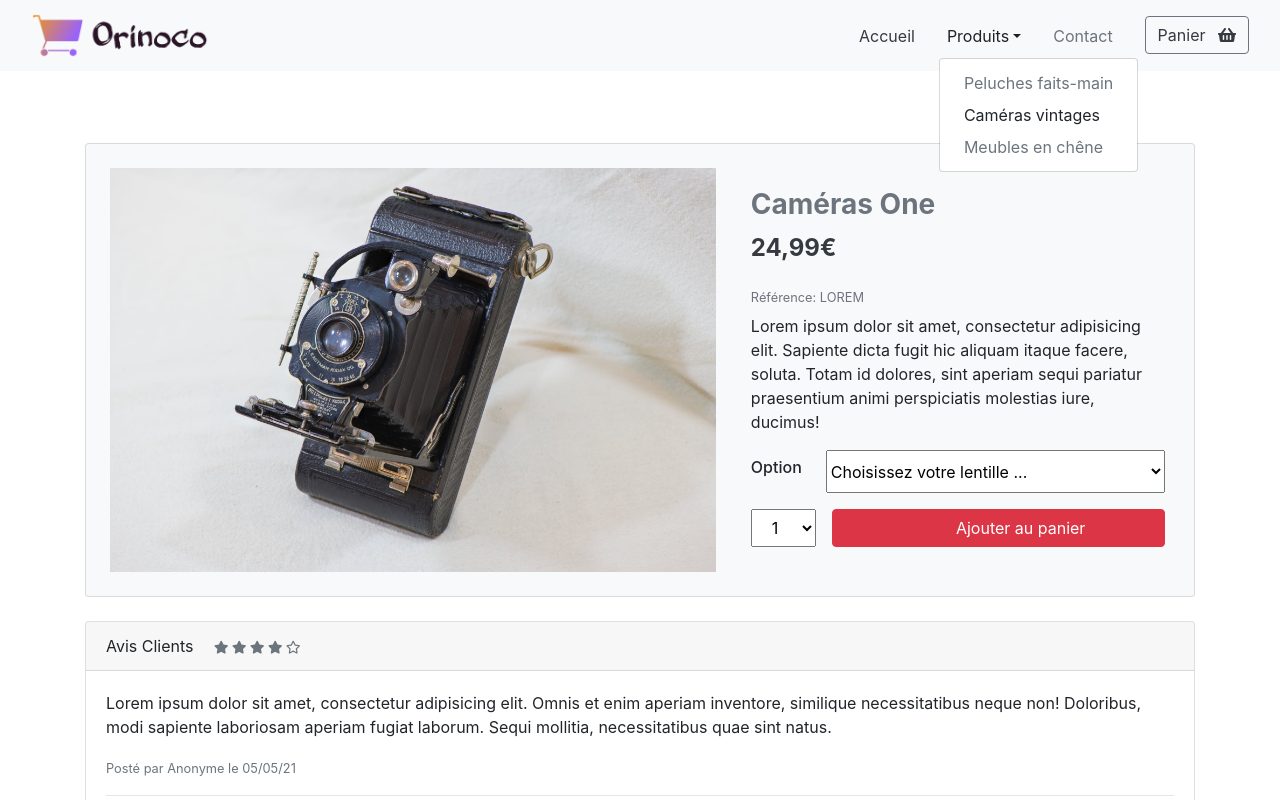
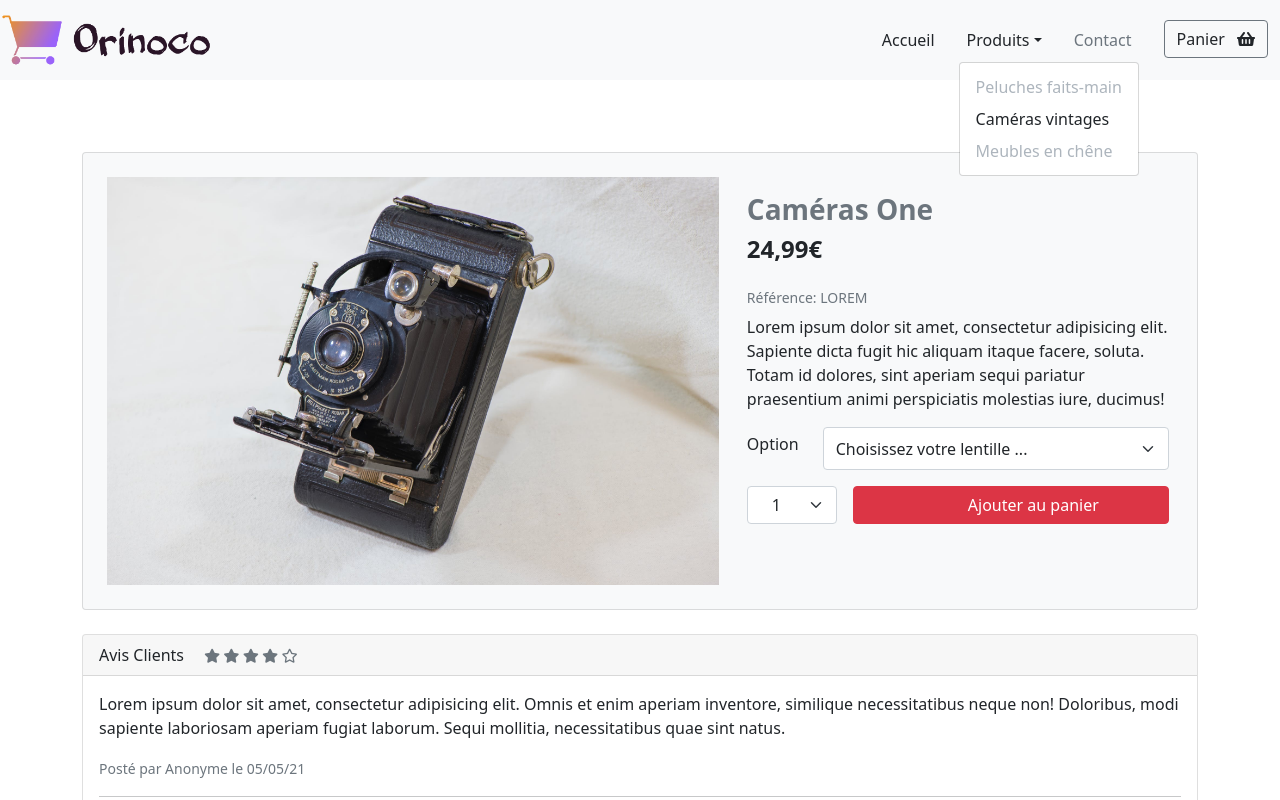
Before and after one commit to GwendolineBENATEAU/GwendolineBenateau_5_27042021, a plain HTML site: page front_end/products.html in a window 1280 px wide. Both pictures are taken after a click on the button "Produits". Shown: the top 800 px of the page. Drawn offline with nearby package versions, Linux system fonts and the light colour scheme.

Commit message:
:arrow_up: level up bootstrap v5.0

```diff
--- a/front_end/products.html
+++ b/front_end/products.html
@@ -2,17 +2,17 @@
 <html lang="fr">
 
 <head>
-    <!-- meta tags -->
+    <!-- MetaTags -->
     <meta charset="utf-8">
     <title>Orinoco - Peluches faits main Cam&eacute;ras vintages meubles chêne</title>
     <meta name="description"
         content="Achat vente en ligne de produits rares, artisanaux et d'exception. Venez découvrir notre sélection de peluches faits main, Cam&eacute;ras vintages, Meubles en ch&ecirc;ne !">
-    <meta name="viewport" content="width=device-width, initial-scale=1, shrink-to-fit=no">
+    <meta name="viewport" content="width=device-width, initial-scale=1">
     <link rel="icon" type="image/png" sizes="16x16" href="img/icon_orinoco.png">
 
     <!-- CDN Bootstrap -->
-    <link rel="stylesheet" href="https://maxcdn.bootstrapcdn.com/bootstrap/4.0.0/css/bootstrap.min.css"
-        integrity="sha384-Gn5384xqQ1aoWXA+058RXPxPg6fy4IWvTNh0E263XmFcJlSAwiGgFAW/dAiS6JXm" crossorigin="anonymous">
+    <link href="https://cdn.jsdelivr.net/npm/bootstrap@5.0.0/dist/css/bootstrap.min.css" rel="stylesheet"
+        integrity="sha384-wEmeIV1mKuiNpC+IOBjI7aAzPcEZeedi5yW5f2yOq55WWLwNGmvvx4Um1vskeMj0" crossorigin="anonymous">
     <!-- CDN Font Awesome -->
     <link rel="stylesheet" href="https://pro.fontawesome.com/releases/v5.10.0/css/all.css"
         integrity="sha384-AYmEC3Yw5cVb3ZcuHtOA93w35dYTsvhLPVnYs9eStHfGJvOvKxVfELGroGkvsg+p" crossorigin="anonymous" />
@@ -26,37 +26,37 @@
             <img src="img/logo_orinoco.png" class="w-100" alt="Logo Orinoco" />
         </a>
 
-        <button class="navbar-toggler" type="button" data-toggle="collapse" data-target="#navbarNav"
+        <button class="navbar-toggler" type="button" data-bs-toggle="collapse" data-bs-target="#navbarNav"
             aria-controls="navbarNav" aria-expanded="false" aria-label="Toggle navigation">
             <span class="navbar-toggler-icon"></span>
         </button>
 
         <div class="collapse navbar-collapse" id="navbarNav">
             <nav class="container-fluid">
-                <ul class="navbar-nav justify-content-end">
+                <ul class="navbar-nav me-auto justify-content-end">
                     <li class="nav-item mx-md-2">
                         <a href="index.html" class="nav-link text-dark">Accueil</a>
                     </li>
-                    <li class="nav-item mx-md-2 dropdown">
-                        <a class="nav-link text-dark dropdown-toggle" href="#" id="navbarDropdownMenuLink"
-                            data-toggle="dropdown" aria-haspopup="true" aria-expanded="false">Produits</a>
-                        <div class="dropdown-menu" aria-labelledby="navbarDropdownMenuLink">
-                            <a class="dropdown-item disabled" href="#">Peluches faits-main</a>
-                            <a class="dropdown-item " href="shopList.html">Cam&eacute;ras vintages</a>
-                            <a class="dropdown-item disabled" href="#">Meubles en ch&ecirc;ne</a>
-                        </div>
+                    <li class="nav-item dropdown mx-md-2">
+                        <a class="nav-link dropdown-toggle text-dark" href="#" id="navbarDropdownMenuLink" role="button"
+                            data-bs-toggle="dropdown" aria-expanded="false">Produits</a>
+                        <ul class="dropdown-menu" aria-labelledby="navbarDropdownMenuLink">
+                            <li><a class="dropdown-item disabled" href="#">Peluches faits-main</a></li>
+                            <li><a class="dropdown-item " href="shopList.html">Cam&eacute;ras vintages</a></li>
+                            <li><a class="dropdown-item disabled" href="#">Meubles en ch&ecirc;ne</a></li>
+                        </ul>
                     </li>
                     <li class="nav-item mx-md-2">
                         <a href="#" class="nav-link text-dark disabled text-muted">Contact</a>
                     </li>
-                    <li class="nav-item ml-md-3">
+                    <li class="nav-item ms-md-3">
                         <a href="cart.html" class="nav-link text-dark d-md-none">
                             <span>Panier</span>
-                            <i class="fas fa-shopping-basket pl-2"></i>
+                            <i class="fas fa-shopping-basket ps-2"></i>
                         </a>
                         <a href="cart.html" class="btn btn-outline-secondary d-none d-md-block text-dark">
                             <span>Panier</span>
-                            <i class="fas fa-shopping-basket pl-2"></i>
+                            <i class="fas fa-shopping-basket ps-2"></i>
                         </a>
                     </li>
                 </ul>
@@ -86,8 +86,8 @@
 
                         <form action="">
                             <div class="d-flex align-items-stretch mt-3">
-                                <label class="form-label h6 py-2 pr-2" for="selectOption">Option</label>
-                                <select class="form-select ml-3 w-100" aria-label="S&eacute;lectionner la lentille"
+                                <label class="form-label h6 py-2 pe-2" for="selectOption">Option</label>
+                                <select class="form-select ms-3 w-100" aria-label="S&eacute;lectionner la lentille"
                                     id="selectOption" required>
                                     <option value="" selected>Choisissez votre lentille ...</option>
                                     <option value="1">One</option>
@@ -96,15 +96,15 @@
                                 </select>
                             </div>
                             <div class="d-flex mt-3">
-                                <select class="form-select px-3" aria-label="S&eacute;lectionner la quantité" required>
+                                <select class="form-select px-4 w-25" aria-label="S&eacute;lectionner la quantité" required>
                                     <option value="1">1</option>
                                     <option value="2">2</option>
                                     <option value="3">3</option>
                                     <option value="3">4</option>
                                     <option value="3">5</option>
                                 </select>
-                                <button class="btn btn-danger ml-3 w-100" type="submit">
-                                    <i class="far fa-cart-arrow-down pr-4"></i>
+                                <button class="btn btn-danger ms-3 w-100" type="submit">
+                                    <i class="far fa-cart-arrow-down pe-4"></i>
                                     Ajouter au panier
                                 </button>
                             </div>
@@ -115,7 +115,7 @@
 
             <div class="card card-outline-secondary my-4">
                 <div class="card-header">Avis Clients
-                    <small class="text-muted pl-3">
+                    <small class="text-muted ps-3">
                         <i class="fas fa-star"></i>
                         <i class="fas fa-star"></i>
                         <i class="fas fa-star"></i>
@@ -164,14 +164,8 @@
     </footer>
 
     <!-- Bootstrap JS -->
-    <script src="https://code.jquery.com/jquery-3.2.1.slim.min.js"
-        integrity="sha384-KJ3o2DKtIkvYIK3UENzmM7KCkRr/rE9/Qpg6aAZGJwFDMVNA/GpGFF93hXpG5KkN" crossorigin="anonymous">
-    </script>
-    <script src="https://cdnjs.cloudflare.com/ajax/libs/popper.js/1.12.9/umd/popper.min.js"
-        integrity="sha384-ApNbgh9B+Y1QKtv3Rn7W3mgPxhU9K/ScQsAP7hUibX39j7fakFPskvXusvfa0b4Q" crossorigin="anonymous">
-    </script>
-    <script src="https://maxcdn.bootstrapcdn.com/bootstrap/4.0.0/js/bootstrap.min.js"
-        integrity="sha384-JZR6Spejh4U02d8jOt6vLEHfe/JQGiRRSQQxSfFWpi1MquVdAyjUar5+76PVCmYl" crossorigin="anonymous">
+    <script src="https://cdn.jsdelivr.net/npm/bootstrap@5.0.0/dist/js/bootstrap.bundle.min.js"
+        integrity="sha384-p34f1UUtsS3wqzfto5wAAmdvj+osOnFyQFpp4Ua3gs/ZVWx6oOypYoCJhGGScy+8" crossorigin="anonymous">
     </script>
 </body>
 
```
Also changed, not shown: front_end/index.html (+19 -25 lines), front_end/shopList.html (+19 -25 lines).
